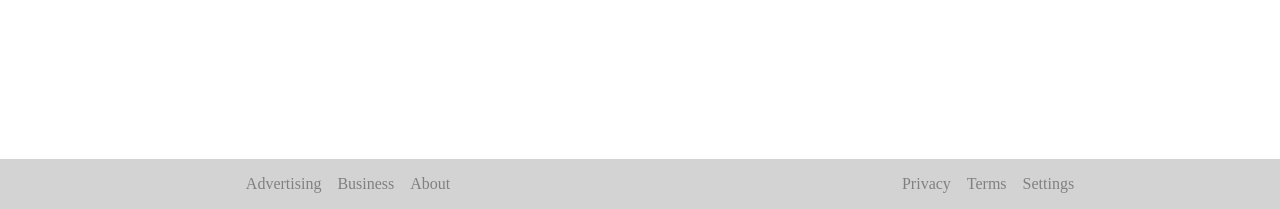
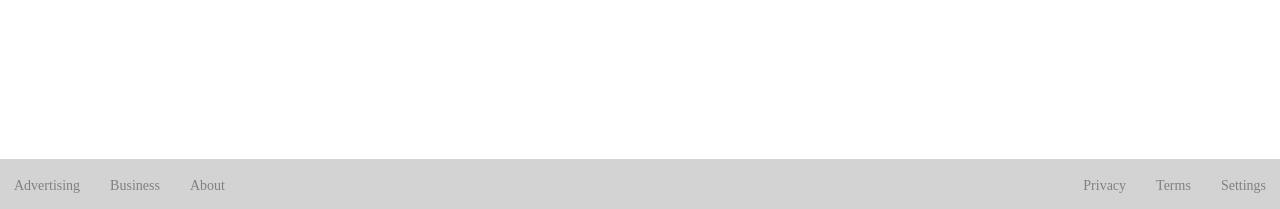
Before and after one commit to denis-im/Repo15, a plain HTML site: page ex09/src/index.html in a window 1280 px wide. Shown: the part 591-800 px from the top of the page. Drawn offline with Linux system fonts and the light colour scheme.

Commit message:
better footer

```diff
--- a/ex09/src/index.css
+++ b/ex09/src/index.css
@@ -74,32 +74,39 @@ footer {
   left: 0;
   width: 100%;
   height: 50px;
-  display: flex;
-  flex-direction: row;
-  align-items: stretch;
   background-color: lightgray;
   border-color: darkgrey;
   border-width: 2px;
-  justify-content: space-around;
 }
 
 .footer-right {
-  /* justify-content: right; */
-  display: flex;
+  float: right;
 }
 
 .footer-left {
-  /* justify-content: left; */
-  display: flex;
+
+  float: left;
 }
 
 footer li {
   padding: 0px 8px 0px 8px;
 }
 
+footer ul {
+  float: left;
+  padding: 1px;
+}
+
+footer ul li {
+  display: inline;
+  color: #666666;
+  font-size: 14px;
+  padding: 13px;
+}
+
+
 div {
   vertical-align: middle;
-  /* margin: auto; */
   display: flex;
   justify-content: center;
   align-items: center;
```
